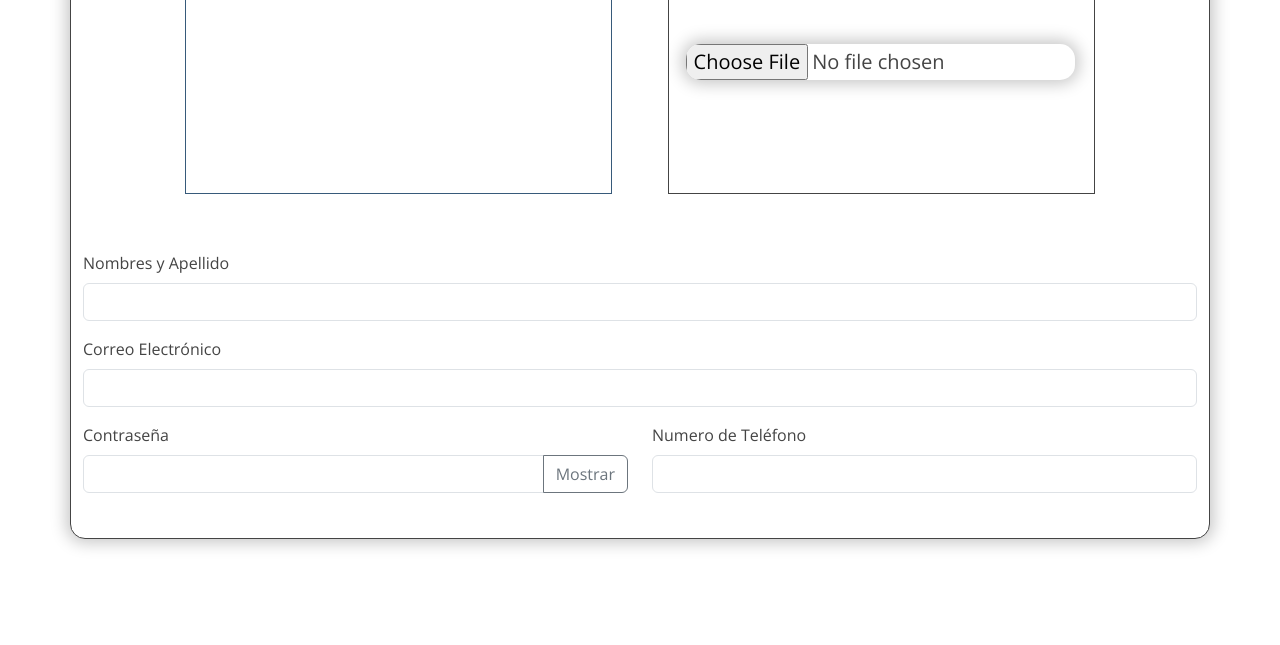
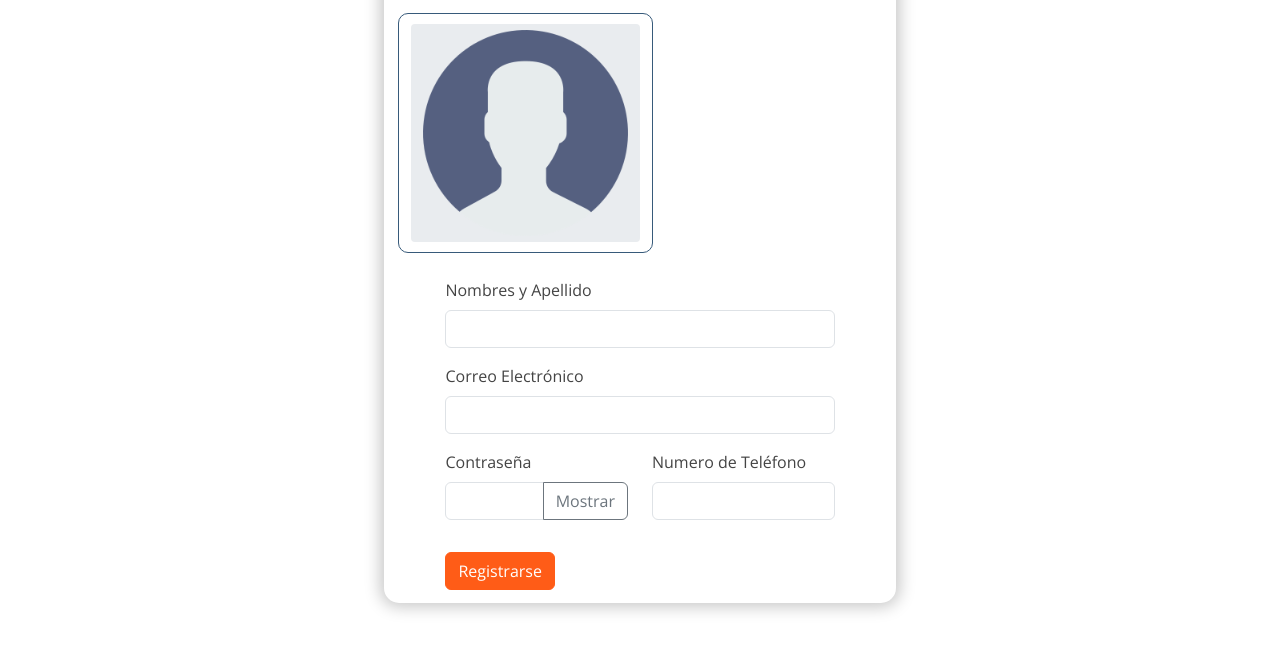
Before and after one commit to gabriela-mn/PoliBooks, a plain HTML site: page registerUser.html in a window 1280 px wide. Shown: the part 155-800 px from the top of the page. Drawn offline with nearby package versions, Linux system fonts and the light colour scheme.

Commit message:
Pantalla de Crear nuevo usuario

```diff
--- a/assets/css/style.css
+++ b/assets/css/style.css
@@ -514,6 +514,7 @@ h6 {
 
 #hero .container {
   position: relative;
+  padding: auto;
 }
 
 #hero h1 {
--- a/assets/css/styleRegister.css
+++ b/assets/css/styleRegister.css
@@ -1,35 +1,64 @@
+
+.head{
+    position: absolute;
+}
 .r-border{
     padding: 1%;
-    border: solid 1px;
+
     border-radius: 15px;
     background: #FFF;
     box-shadow: 0px 0px 16px 4px rgba(0, 0, 0, 0.22);
-
+    margin-left: 30%;
+    margin-right: 30%;
 }
 .r-title{
-    border: solid 1px;
+    display: flex;
     margin: 0% 2.5% 5% 10%;
-    display: block;
     color: #375A7A;
     font-size: 40px;
     font-family: Inter;
     font-weight: 700;
-    letter-spacing: -1.8px;
+    letter-spacing: -2px;
     text-transform: capitalize;
 }
 #imgUser{
-
-    border-radius: 15px;
-    background: #FFF;
-    box-shadow: 0px 0px 16px 4px rgba(0, 0, 0, 0.22);
-    font-size: 20px;
+    visibility: hidden;
+    position: absolute;
 
 }
 .imgUser{
+    display: flex;
+    justify-content: center;
     border: solid 1px;
+    border-color: rgba(55, 90, 122, 1);
+    border-radius: 10px;
     margin: 5% 10% 5% 2.5%;
-    padding: 10% 10% 10% 20%;
+    padding: 10px;
+
+}
+.imgUserLabel{
+    max-width: 100%;
+    height: auto;
+    background-color: #e9ecef;
+    padding: 0.375rem 0.75rem;
+    border-radius: 0.25rem;
+    cursor: pointer;
+}
+.imgUserLabel img{
+    max-width: 100%;
+    height: auto;
 }
 .internalBorder{
-
+    margin: 0% 10%;
 }
+#successReg{
+    background-color:rgba(255, 92, 23, 1) ;
+    border-color: rgba(255, 92, 23, 1);
+    display: flex;
+    justify-content: center;
+}
+.UserForm{
+    position: relative;
+    justify-content: center;
+    align-items: center;
+}
--- a/registerUser.html
+++ b/registerUser.html
@@ -32,7 +32,7 @@
 
 <body>
 
-  <header id="header" class="align-items">
+  <header id="header" class="align-items head">
     <div class="d-flex justify-content-between">
       <a href="index.html" class="logo"><img src="assets/img/PoliBooks/Logo.svg" alt=""></a>
       <div class="d-flex align-items-center">
@@ -43,18 +43,18 @@
     </div>
 </header>
     <!--create user-->
-    <div class="container r-border">
+    <div class="containe r-border">
       <div class="row internalBorder">
         <div class="col r-title">
         Nuevo Usuario
       </div>
-      <div class="col imgUser">
-        <img src="" alt="">
-        <input type="file" class="col" name="userPhoto" id="imgUser">
+      <div class="col-6 imgUser">
+        <input type="file" class="custom-file-input" id="imgUser">
+    <label class="imgUserLabel" for="imgUser"><img src="./assets/img/User/userProfile.png"></label>
       </div>
     </div>
     <div class="internalBorder">
-    <form action="">
+    <form action="" class="UserForm">
       <div class="mb-3">
             <label for="inputNames" class="form-label">Nombres y Apellido</label>
             <input type="text" name="inputText" class="form-control">
@@ -78,6 +78,7 @@
           </div>
          </div>
         </div>
+        <button type="button" id="successReg" class="btn btn-success">Registrarse</button>
     </form>
     </div>
     </div>
```
Also changed, not shown: assets/img/User/userProfile.png (added).
